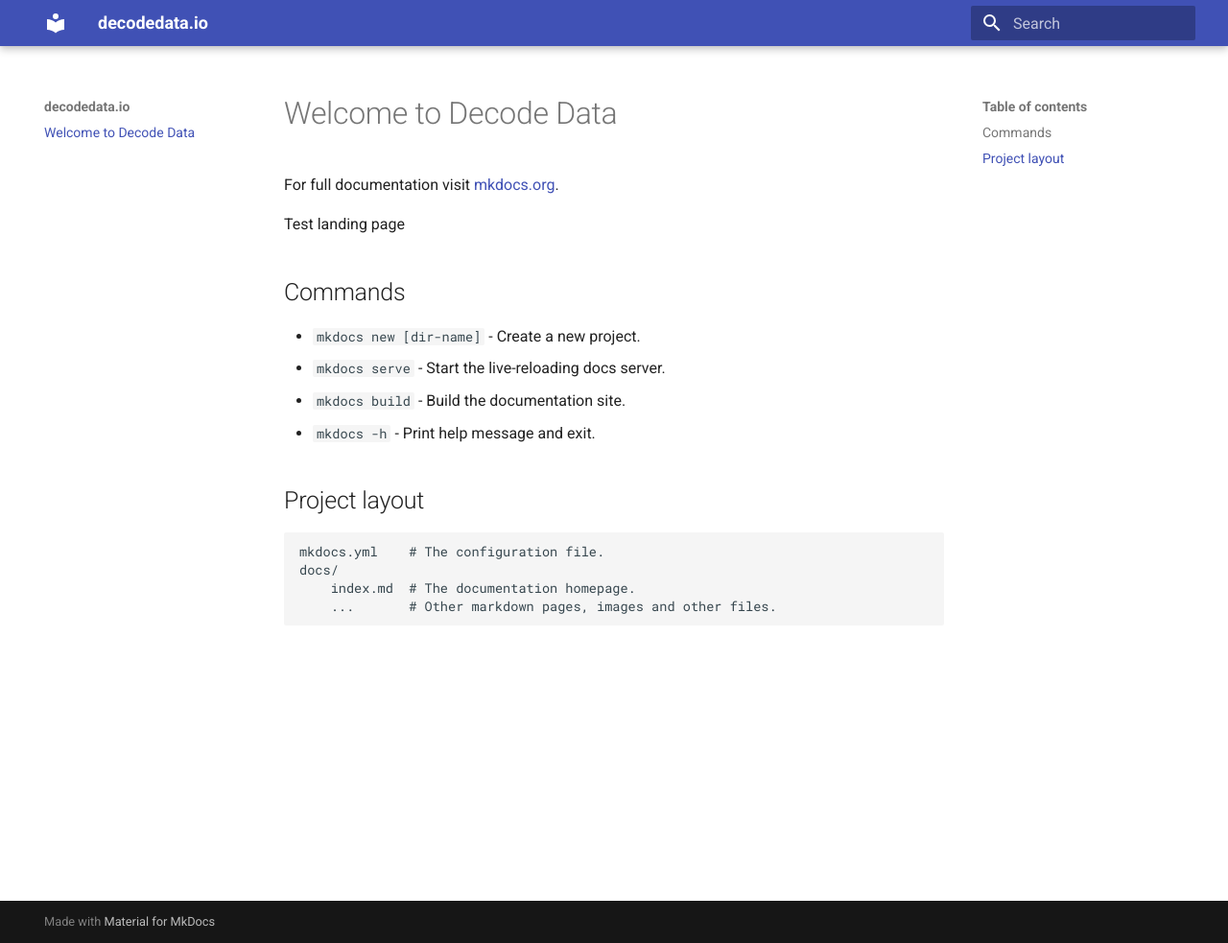
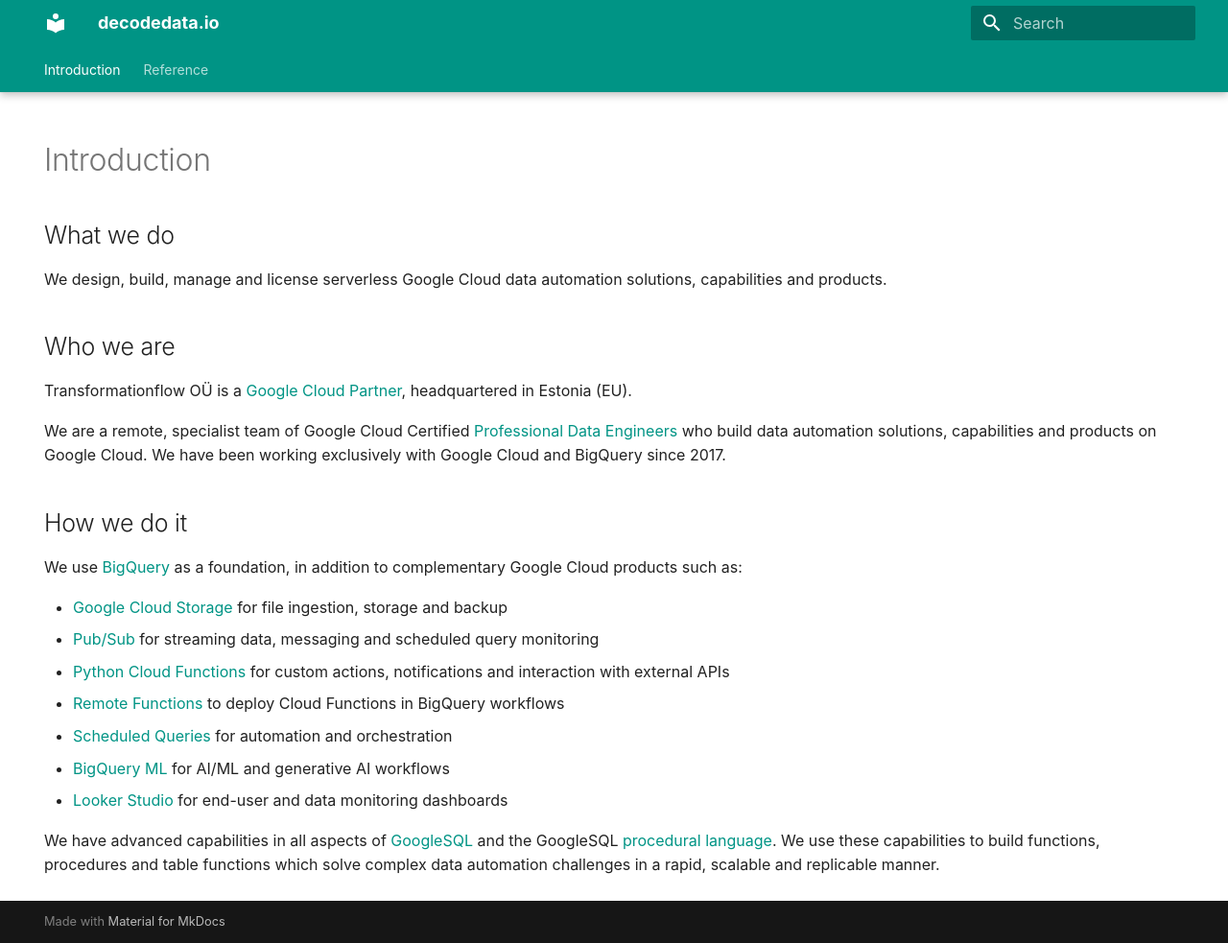
Before and after one commit to decodedataio/decodedataio.github.io, an MkDocs documentation site: the page built from docs/index.md, in a window 1280 px wide and 983 px high. Shown: the whole window at 96% size. Built offline with MkDocs 1.6.1 and Material for MkDocs 9.7.7, drawn with Linux system fonts in a browser that asks for light colours; some web fonts are replaced.

Commit message:
Adding new files and menu

```diff
--- a/docs/index.md
+++ b/docs/index.md
@@ -1,19 +1,25 @@
-# Welcome to Decode Data
+---
+hide:
+  - navigation
+---
 
-For full documentation visit [mkdocs.org](https://www.mkdocs.org).
+## What we do
+We design, build, manage and license serverless Google Cloud data automation solutions, capabilities and products.
 
-Test landing page
+## Who we are
+Transformationflow OÜ is a [Google Cloud Partner](https://cloud.google.com/find-a-partner/partner/transformationflow-%C3%96u), headquartered in Estonia (EU).
 
-## Commands
+We are a remote, specialist team of Google Cloud Certified [Professional Data Engineers](https://cloud.google.com/learn/certification/data-engineer) who build data automation solutions, capabilities and products on Google Cloud.  We have been working exclusively with Google Cloud and BigQuery since 2017.
 
-* `mkdocs new [dir-name]` - Create a new project.
-* `mkdocs serve` - Start the live-reloading docs server.
-* `mkdocs build` - Build the documentation site.
-* `mkdocs -h` - Print help message and exit.
+## How we do it
+We use [BigQuery](https://cloud.google.com/bigquery) as a foundation, in addition to complementary Google Cloud products such as:
 
-## Project layout
+- [Google Cloud Storage](https://cloud.google.com/storage) for file ingestion, storage and backup
+- [Pub/Sub](https://cloud.google.com/pubsub) for streaming data, messaging and scheduled query monitoring
+- [Python Cloud Functions](https://cloud.google.com/functions) for custom actions, notifications and interaction with external APIs
+- [Remote Functions](https://cloud.google.com/bigquery/docs/remote-functions) to deploy Cloud Functions in BigQuery workflows
+- [Scheduled Queries](https://cloud.google.com/bigquery/docs/scheduling-queries) for automation and orchestration
+- [BigQuery ML](https://cloud.google.com/bigquery/docs/bqml-introduction) for AI/ML and generative AI workflows
+- [Looker Studio](https://lookerstudio.google.com/) for end-user and data monitoring dashboards
 
-    mkdocs.yml    # The configuration file.
-    docs/
-        index.md  # The documentation homepage.
-        ...       # Other markdown pages, images and other files.
+We have advanced capabilities in all aspects of [GoogleSQL](https://cloud.google.com/bigquery/docs/reference/standard-sql/query-syntax) and the GoogleSQL [procedural language](https://cloud.google.com/bigquery/docs/reference/standard-sql/procedural-language).  We use these capabilities to build functions, procedures and table functions which solve complex data automation challenges in a rapid, scalable and replicable manner.
--- a/mkdocs.yml
+++ b/mkdocs.yml
@@ -1,4 +1,37 @@
 site_name: decodedata.io
+site_url: https://decodedataio.github.io/
 
 theme:
   name: material
+  font:
+    text: Monserrat
+  palette:
+    primary: teal
+    accent: cyan
+
+  features:
+    - content.code.annotate
+    - content.code.copy
+    - navigation.indexes
+    - navigation.instant
+    - navigation.path
+    - navigation.sections
+    - navigation.tabs
+    - navigation.tabs.sticky
+    - navigation.top
+    - navigation.tracking
+    - toc.integrate
+
+plugins:
+  - search
+
+nav:
+  - Introduction: index.md
+  #- Products: products.md
+  - Reference:
+    - Glossary: reference/glossary.md
+    - Grid: reference/grid.md
+
+markdown_extensions:
+  - attr_list
+  - md_in_html
```
Also changed, not shown: docs/reference/glossary.md (added, +15 -0 lines), docs/reference/grid.md (added, +10 -0 lines).
